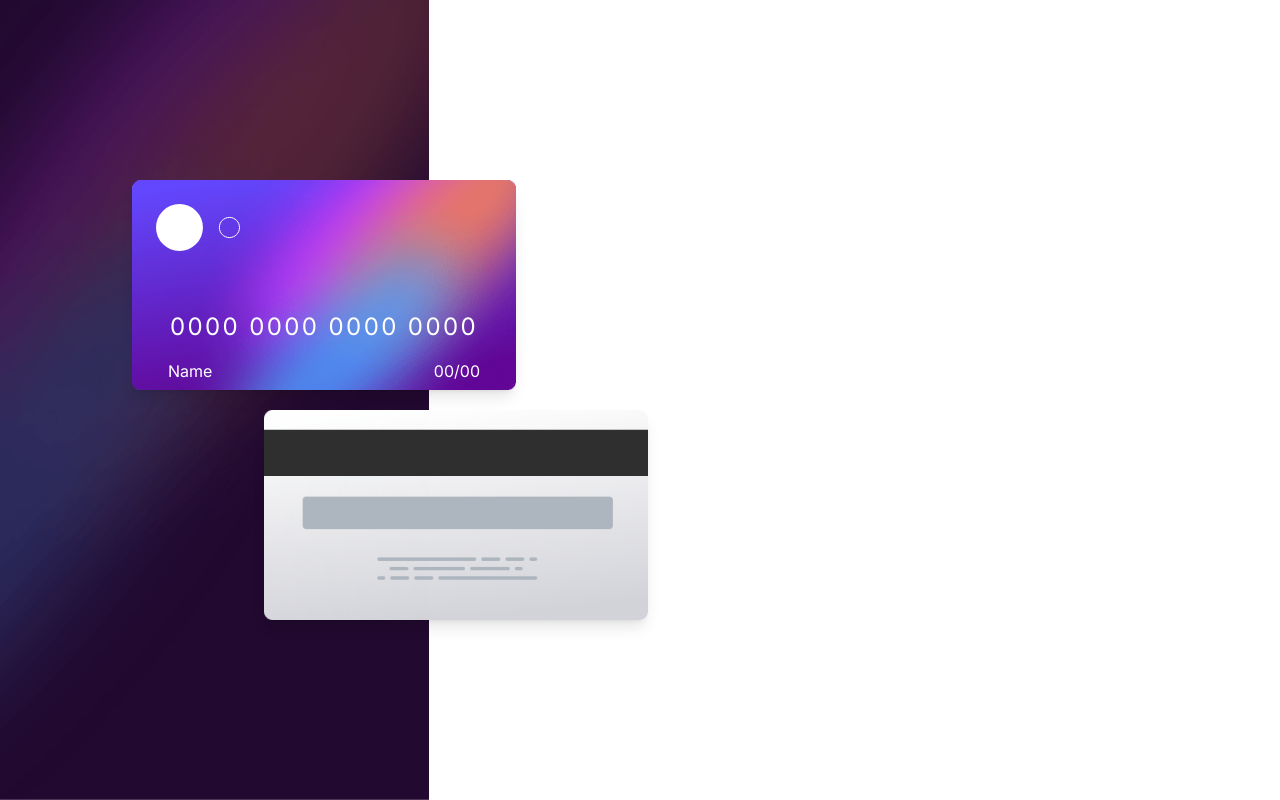
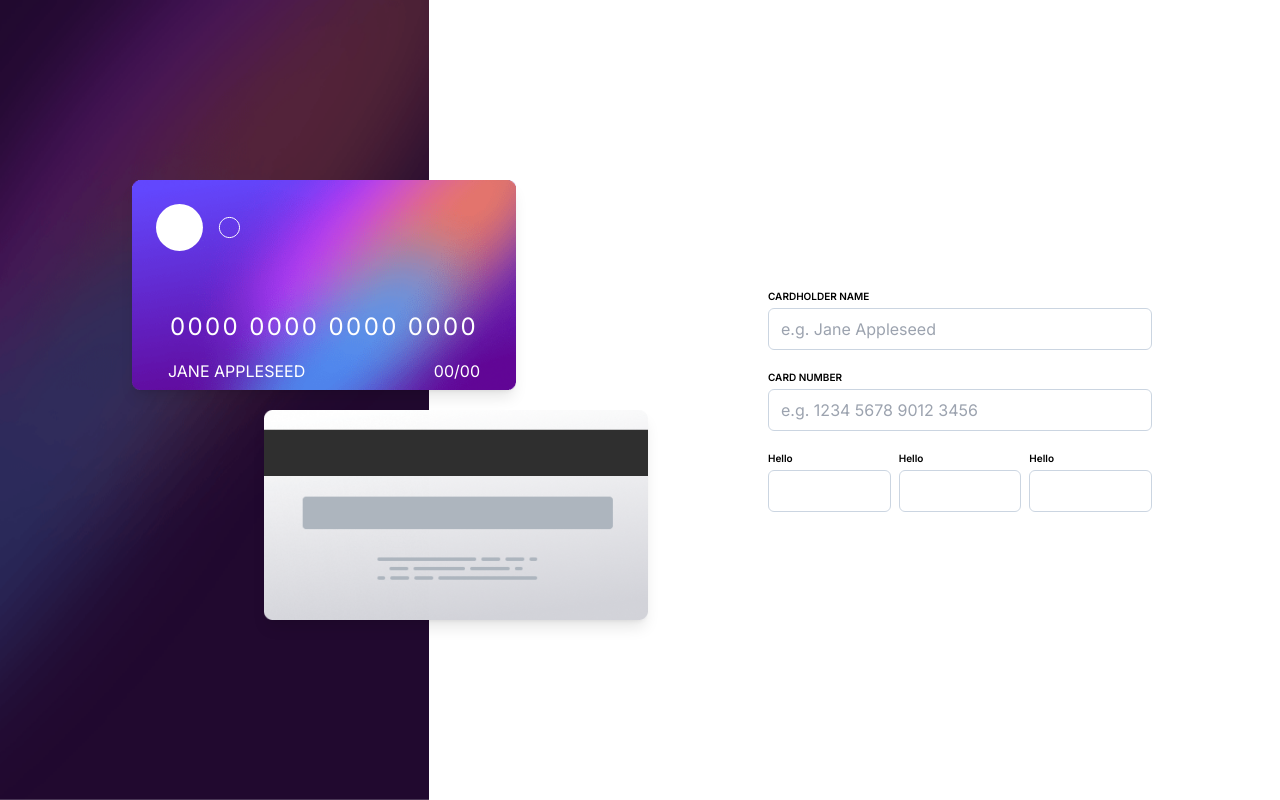
Before and after one commit to Ehsan-eslami/interactive-card-details-form, a Next.js app: page / in a window 1280 px wide. Built offline with nearby package versions, Linux system fonts and the light colour scheme.

Commit message:
"Updated Card component to accept props, removed Form component, added Input component, and modified page layout and styling."

```diff
--- a/src/app/components/Card.tsx
+++ b/src/app/components/Card.tsx
@@ -1,5 +1,5 @@
 
-export default function Card() {
+export default function Card(props) {
   return (
     <>
       <section className="hidden md:grid md:grid-cols-5 gap-5 p-5 md:p-0 w-full order-1">
@@ -13,10 +13,16 @@ export default function Card() {
             </div>
 
             <h2 className="text-white text-lg md:text-2xl text-center tracking-widest">
-              0000 0000 0000 0000
+              {
+                !props.cardVal
+                ? "0000 0000 0000 0000"
+                :
+                props.cardVal
+              }
             </h2>
             <div className="flex justify-between px-3 py-4 text-white">
-              <p>Name</p>
+              <p>
+                {!props.cardName ? 'JANE APPLESEED' : props.cardName.toUpperCase()}</p>
               <p>00/00</p>
             </div>
           </div>
@@ -28,8 +34,8 @@ export default function Card() {
       </section>
 
       <section className="fixed md:hidden top-0 left-[50%] w-full translate-x-[-50%]">
-        <div className="grid grid-cols-3 sm:grid-cols-5 gap-5 p-5 md:p-0 w-full order-1">
-          <div className="relative w-[200px] sm:w-[280px] md:w-96 col-span-2 col-start-1 sm:col-start-2 shadow-lg rounded-lg order-2 md:order-none">
+        <div className="grid grid-cols-5 gap-5 p-5 md:p-0 w-full order-1">
+          <div className="relative w-[200px] sm:w-[280px] md:w-96 col-span-2 col-start-2  shadow-lg rounded-lg order-2 md:order-none">
             <img className="z-30 w-fit h-fit" src="/images/bg-card-front.png" alt="card front" />
             <div
               className=" absolute top-0 left-0 p-2 sm:p-6  w-full h-full"
@@ -48,7 +54,7 @@ export default function Card() {
             </div>
           </div>
 
-          <div className="w-[200px] sm:w-[280px] md:w-96 col-span-2 col-start-2 sm:col-start-3 md:col-span-2 md:col-start-3 shadow-lg rounded-lg order-1 md:order-none">
+          <div className="w-[200px] sm:w-[280px] md:w-96 col-span-2 col-start-3 md:col-span-2 md:col-start-3 shadow-lg rounded-lg order-1 md:order-none">
             <img src="/images/bg-card-back.png" alt="card back" />
           </div>
         </div>
--- a/src/app/components/Form.tsx
+++ /dev/null
@@ -1,10 +0,0 @@
-
-export default function Form() {
-  return (
-    <section className="w-full h-full order-2">
-      <div className="h-full w-full flex justify-center items-center">
-
-      </div>
-    </section>
-  )
-}
--- /dev/null
+++ b/src/app/components/Input.tsx
@@ -0,0 +1,13 @@
+export default function Input(props) {
+  return (
+    <div className="flex flex-col gap-1 justify-start w-full">
+      <label className="text-[10px] font-semibold">{props.name}</label>
+      <input
+        type={props.type}
+        onChange={props.func}
+        placeholder={props.placeholder}
+        className="px-3 py-2 border border-slate-300 w-full rounded-md"
+      />
+    </div>
+  )
+}
--- a/src/app/globals.css
+++ b/src/app/globals.css
@@ -19,3 +19,13 @@ body {
   align-items: center;
 
 }
+
+input::-webkit-outer-spin-button,
+input::-webkit-inner-spin-button {
+		-webkit-appearance: none;
+		margin: 0;
+}
+
+input[type="number"] {
+		-moz-appearance: textfield;
+}
--- a/src/app/page.tsx
+++ b/src/app/page.tsx
@@ -1,14 +1,67 @@
+"use client"
+
+import { useEffect, useState } from "react";
 import Background from "./components/Background";
 import Card from "./components/Card";
-import Form from "./components/Form";
+import Input from "./components/Input";
 
 export default function Home() {
+  const [cardVal, setCardVal] = useState('')
+  const [cardName, setCardName] = useState('')
+
+  const handleChange = (e: React.ChangeEvent<HTMLInputElement>) => {
+    setCardVal(e.target.value.match(/\d{4}/g)?.join(' '));
+  }
+
+  const handleName = (e: React.ChangeEvent<HTMLInputElement>) => {
+    setCardName(e.target.value);
+  }
+
+  useEffect(() => {
+    // console.log(cardVal);
+  }, [cardVal]);
+
+
+
   return (
     <>
     <Background/>
     <main className="flex flex-col md:flex-row w-screen h-screen justify-center items-center z-20">
-      <Card/>
-      <Form />
+      <Card cardVal={cardVal} cardName={cardName}/>
+
+      <section className="w-full h-full order-2 flex justify-center">
+        <div className="h-full w-[60%] flex flex-col justify-center items-center gap-5">
+          <Input
+            name='CARDHOLDER NAME'
+            func={handleName}
+            placeholder="e.g. Jane Appleseed"
+            type="text"
+          />
+
+          <Input
+            name='CARD NUMBER'
+            func={handleChange}
+            placeholder="e.g. 1234 5678 9012 3456"
+            type="number"
+          />
+          <div className="flex flex-row gap-2 " >
+            <Input
+              name='Hello'
+
+            />
+
+            <Input
+              name='Hello'
+
+            />
+            <Input
+              name='Hello'
+
+            />
+          </div>
+
+        </div>
+      </section>
     </main>
     </>
 
```
